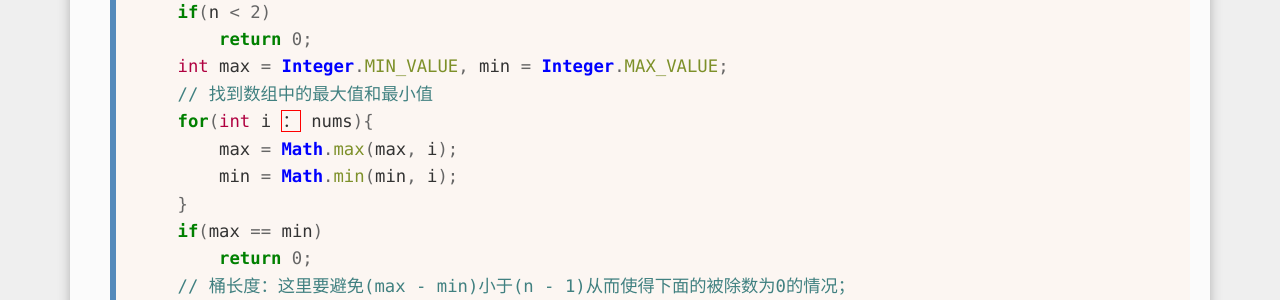
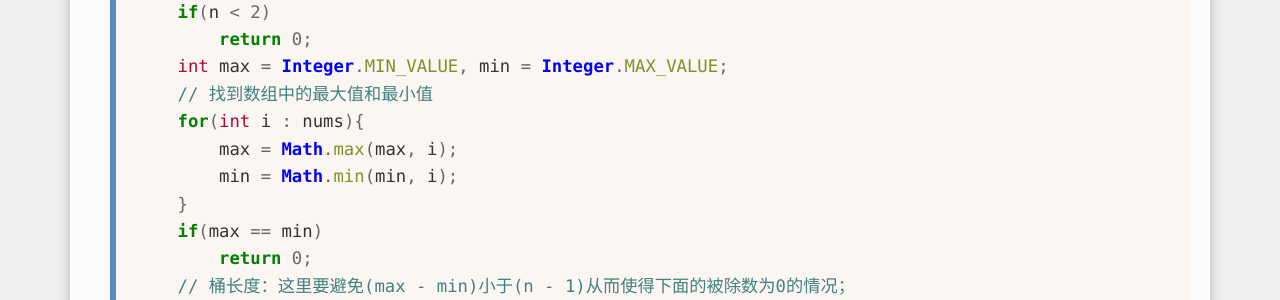
Before and after one commit to YurieSun/YurieSun.github.io, a Jekyll site: the page built from _posts/2020-01-07-leetcode-0164-maximum-gap.md, in a window 1280 px wide and 900 px high, scrolled down 1804 px. Shown: the part 149-449 px from the top of the window. Built offline with Jekyll 4.4.1, drawn with Linux system fonts in a browser that asks for light colours; formulas are drawn with MathJax 3.

Commit message:
revise typo

```diff
--- a/_posts/2020-01-07-leetcode-0164-maximum-gap.md
+++ b/_posts/2020-01-07-leetcode-0164-maximum-gap.md
@@ -72,7 +72,7 @@ class Solution {
             return 0;
         int max = Integer.MIN_VALUE, min = Integer.MAX_VALUE;
         // 找到数组中的最大值和最小值
-        for(int i ： nums){
+        for(int i : nums){
             max = Math.max(max, i);
             min = Math.min(min, i);
         }
```
